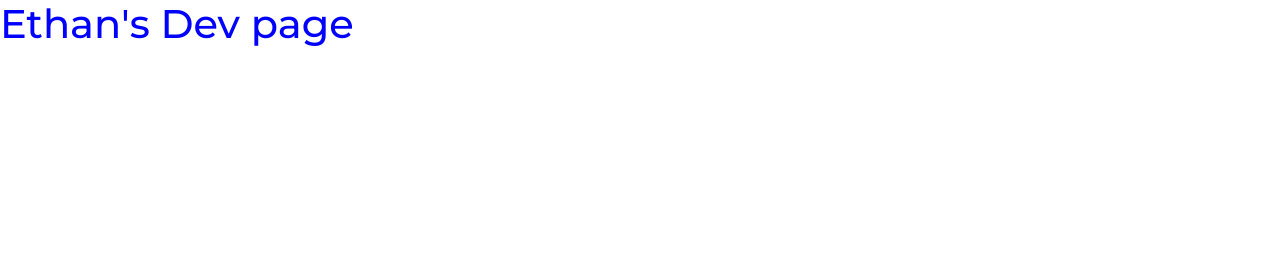
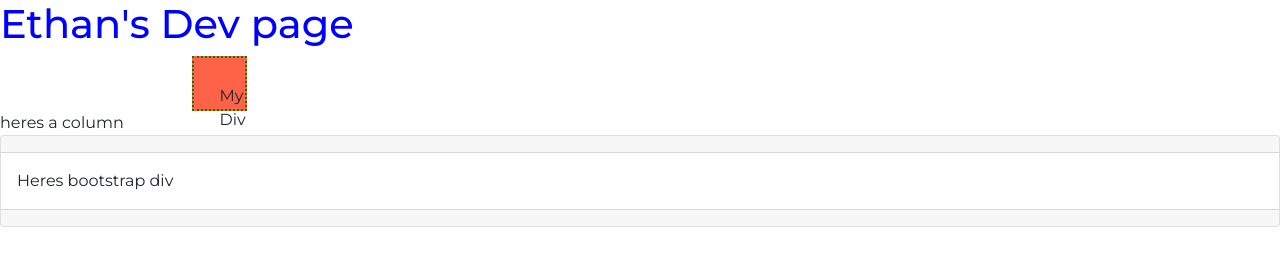
Before and after one commit to EDMullins/EDMullins, a plain HTML site: page docs/index.html in a window 1280 px wide. Drawn offline with nearby package versions, Linux system fonts and the light colour scheme; a small style sheet from the web is missing.

Commit message:
Add files via upload

```diff
--- a/docs/index.html
+++ b/docs/index.html
@@ -14,6 +14,28 @@
 <body>
 	<!-- TODO: make a bootstrap profile card -->
 	<h1>Ethan's Dev page</h1>
+
+	<div class="myDivClass" id="myDivId">My Div</div>
+
+	<div class="row">
+		<div class="col-md-4">heres a column</div>
+	</div>
+
+	<div class="card">
+		<div class="card-header">
+
+		</div>
+		<div class="card-body">
+			Heres bootstrap div
+		</div>
+		<div class="card-footer">
+
+		</div>
+	</div>
+
+	<script src="https://code.jquery.com/jquery-3.7.1.min.js" integrity="sha256-/JqT3SQfawRcv/BIHPThkBvs0OEvtFFmqPF/lYI/Cxo=" crossorigin="anonymous"></script>
+	<script src="https://cdn.jsdelivr.net/npm/bootstrap@5.3.3/dist/js/bootstrap.bundle.min.js" integrity="sha384-YvpcrYf0tY3lHB60NNkmXc5s9fDVZLESaAA55NDzOxhy9GkcIdslK1eN7N6jIeHz" crossorigin="anonymous"></script>
+	<script src="scripts/script.js"></script>
 </body>
 
 </html>
--- a/docs/scripts/script.js
+++ b/docs/scripts/script.js
@@ -0,0 +1,3 @@
+document.addEventListener("DOMContentLoaded", () => {
+    console.log("working");
+});
--- a/docs/styles/style.css
+++ b/docs/styles/style.css
@@ -7,3 +7,12 @@
 h1 {
     color: blue;
 }
+
+.myDivClass {
+    height: 50px;
+    width: 50px;
+    background-color: tomato;
+    border: dotted 2px green;
+    margin-left: 12em;
+    padding: 2vw;
+}
```
